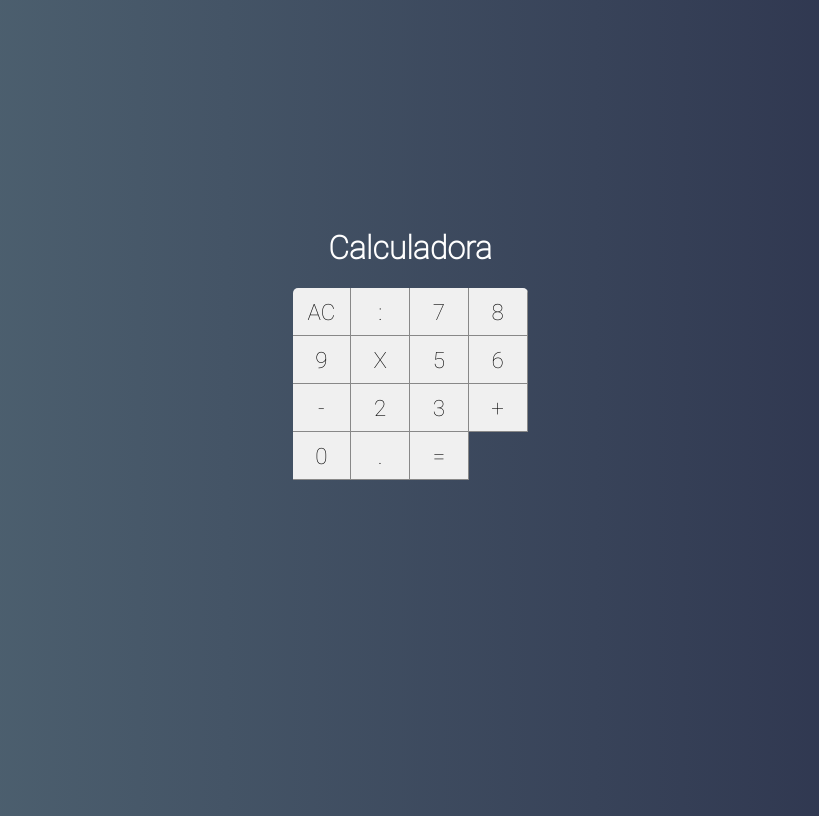
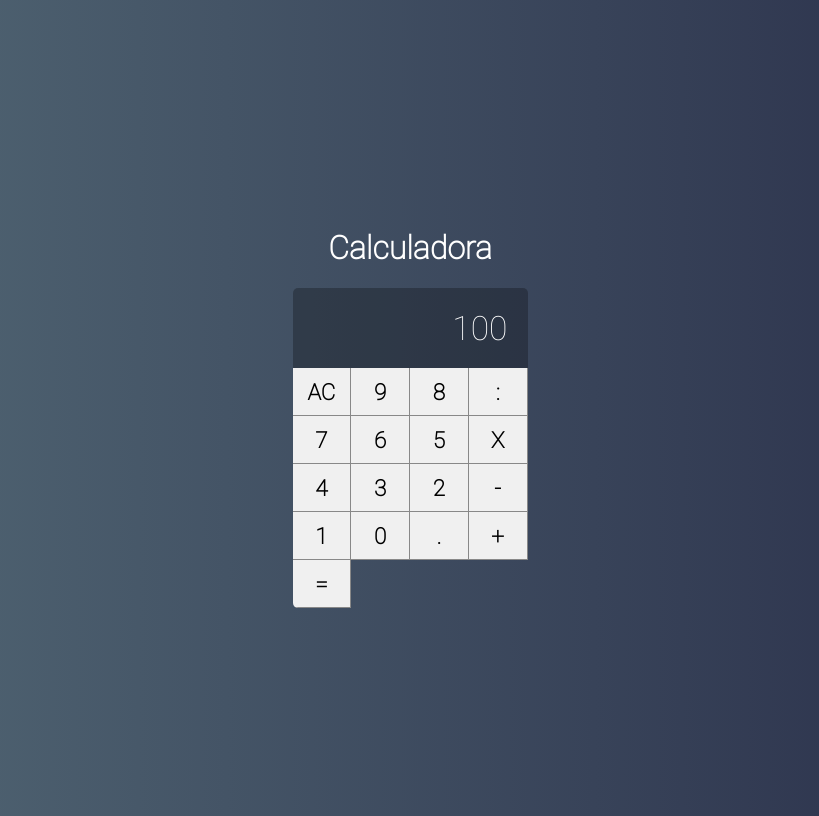
Before and after one commit to MacielDev/Projetos, a React (Create React App) app in the folder calculadora/calculadora/: page / in a window 1280 px wide. Shown: the whole page, without its empty margins (230-1049 px from the left). Built offline with nearby package versions, Linux system fonts and the light colour scheme.

Commit message:
calculadora-display-funcionando
Display-funcionando

```diff
--- a/calculadora/calculadora/src/components/Button.css
+++ b/calculadora/calculadora/src/components/Button.css
@@ -9,4 +9,21 @@
     border-right: var(--border-button);
     border-bottom: var(--border-button);
     outline: none;
+    font-weight: bold;
 }
+.button:active{
+    background-color: #ccc;
+}
+.button.double{
+    grid-column: span 2;
+}
+.button.triplo{
+    grid-column: span 3;
+}
+.button.operation{
+    background-color: #fa8231;
+    color: #fff;
+}
+.button.operation:active{
+    background-color: #fa8231cc;
+}
--- a/calculadora/calculadora/src/components/Button.jsx
+++ b/calculadora/calculadora/src/components/Button.jsx
@@ -2,5 +2,17 @@
 import './Button.css'
 
 //Component funcional
-export default props =>
-    <button className='button'>{props.label}</button>
+// eslint-disable-next-line import/no-anonymous-default-export
+export default props =>{
+    let classes ='button'
+    classes += props.operation ? 'operation':''
+    classes += props.double ? 'double': ''
+    classes += props.triple ? 'triple' :''
+    return (
+        <button
+            onClick={e => props.click(props.label)}
+            className={classes}>
+            {props.label}
+        </button>
+    )
+}
--- /dev/null
+++ b/calculadora/calculadora/src/components/Display.css
@@ -0,0 +1,10 @@
+.display{
+   grid-column:span 4;
+   background-color: #0004;
+   font-size:2.1em;
+   display:flex;
+   justify-content:flex-end;
+   align-items: center;
+   padding: 20px;
+   overflow: hidden;
+}
--- /dev/null
+++ b/calculadora/calculadora/src/components/Display.jsx
@@ -0,0 +1,5 @@
+import React from 'react'
+import './Display.css'
+
+export default props =>
+    <div className="display">{props.value}</div>
--- a/calculadora/calculadora/src/main/Calculator.css
+++ b/calculadora/calculadora/src/main/Calculator.css
@@ -6,6 +6,6 @@
 
     display:grid;
     grid-template-columns:repeat(4,25%);
-    grid-template-rows:48px 48px 48px 48px 48px;
+    grid-template-rows: 1fr 48px 48px 48px 48px 48px;
 
 }
--- a/calculadora/calculadora/src/main/Calculator.jsx
+++ b/calculadora/calculadora/src/main/Calculator.jsx
@@ -1,25 +1,29 @@
 import React, {Component} from 'react'
 import './Calculator.css'
 import Button from '../components/Button'
+import Display from'../components/Display'
 
 export default class Calculator extends Component{
     render(){
         return(
             <div className="calculator">
-                <Button label="AC" />
+                <Display value="100" />
+                <Button className="button" label="AC" />
+                <Button label="9"/>
+                <Button label="8"/>
                 <Button label=":"/>
                 <Button label="7"/>
-                <Button label="8"/>
-                <Button label="9"/>
+                <Button label="6"/>
+                <Button label="5"/>
                 <Button label="X"/>
-                <Button label="5"/>
-                <Button label="6"/>
+                <Button label="4"/>
+                <Button label="3"/>
+                <Button label="2"/>
                 <Button label="-"/>
-                <Button label="2"/>
-                <Button label="3"/>
-                <Button label="+"/>
+                <Button label="1"/>
                 <Button label="0"/>
                 <Button label="."/>
+                <Button label="+"/>
                 <Button label="="/>
 
             </div>
```
